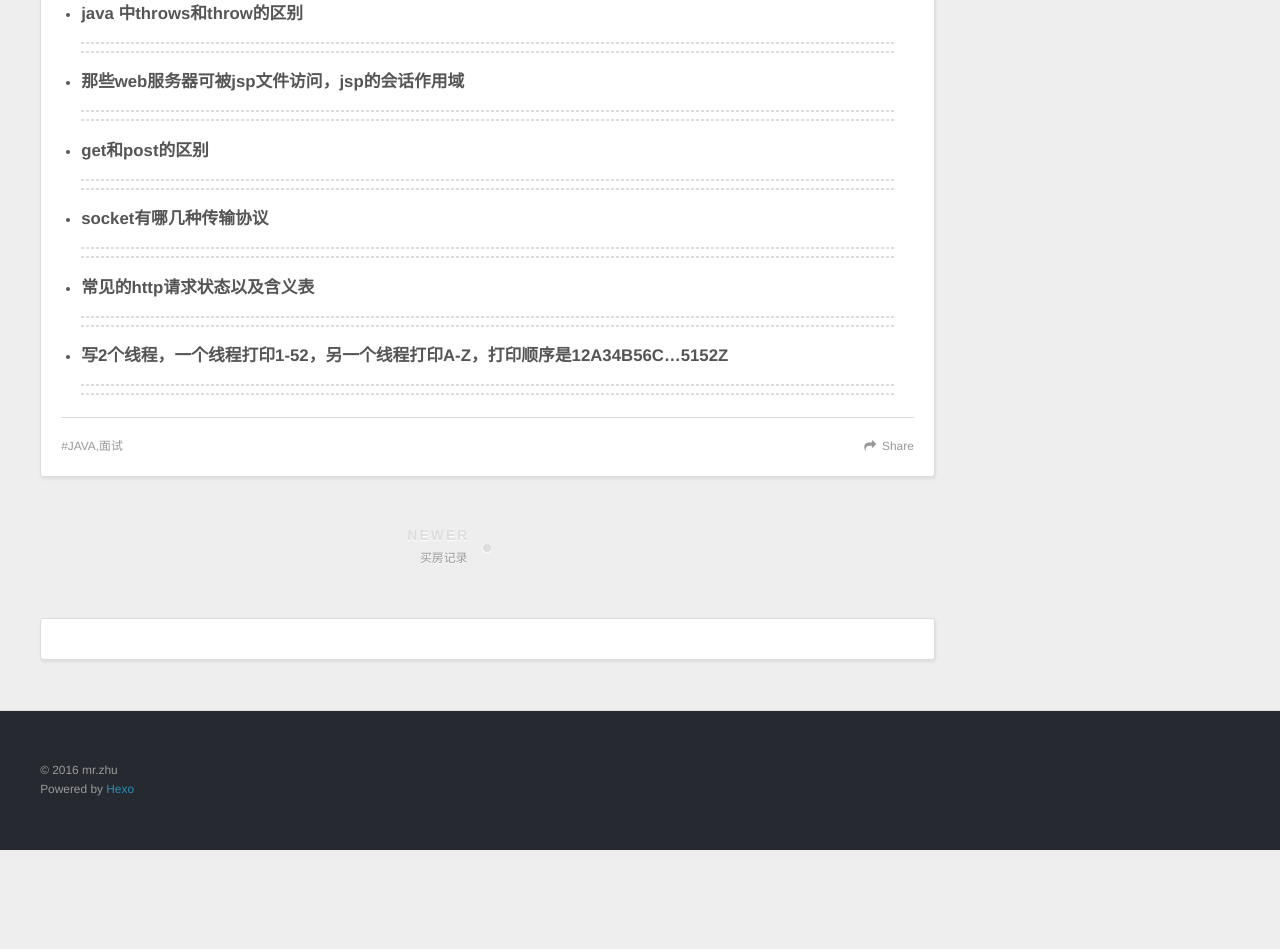
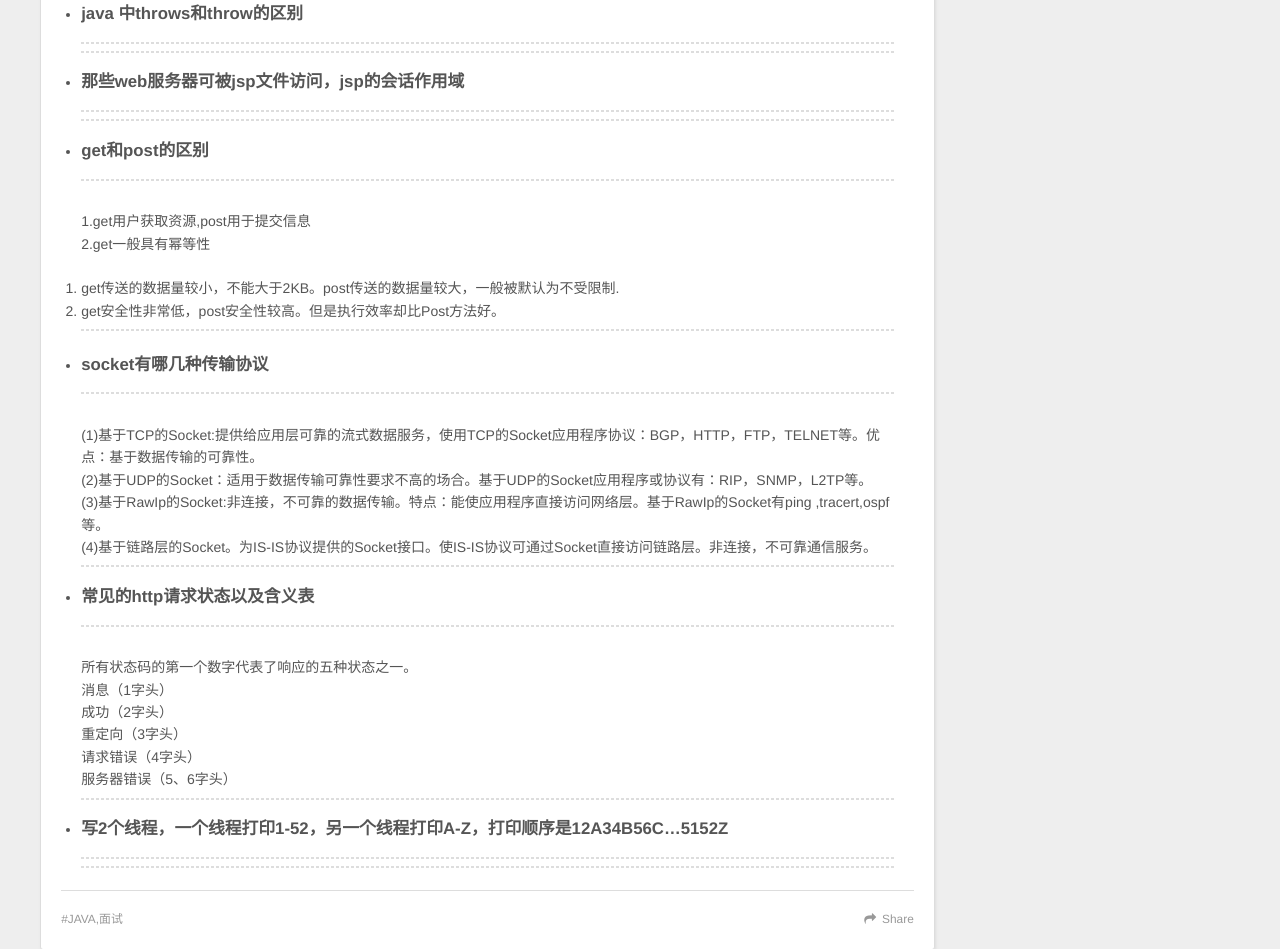
Before and after one commit to mrzhugit/mrzhugit.github.io, a plain HTML site: page 2016/01/06/interview-subject/index.html in a window 1280 px wide. Shown: the part 4522-5471 px from the top of the page. Before the commit the page ends 5372 px from the top, so only its background shows below. Drawn offline with nearby package versions, Linux system fonts and the light colour scheme; a script that the page names is missing.

Commit message:
Site updated: 2016-02-01 22:04:51

```diff
--- a/2016/01/06/interview-subject/index.html
+++ b/2016/01/06/interview-subject/index.html
@@ -15,7 +15,7 @@ thread类与Runnable接口的区别1.Thread和Runnable都可以实现多线程2.
 <meta property="og:description" content="之前同事换工作,参加数家公司互联网公司的面试后整理出一份面试题目集合,并将文档送我备用.源文档仅包含题目,近期整理相关答案分享到blog上,供大家一起参考.
 
 thread类与Runnable接口的区别1.Thread和Runnable都可以实现多线程2.Thread是类，而Runnable是接口，这就是类和接口区别，类只能继承一次，而接口可以实现多个接口。3.Thread实现Runnable接口">
-<meta property="og:updated_time" content="2016-01-22T10:45:46.000Z">
+<meta property="og:updated_time" content="2016-02-01T14:04:34.000Z">
 <meta name="twitter:card" content="summary">
 <meta name="twitter:title" content="JAVA面试题解">
 <meta name="twitter:description" content="之前同事换工作,参加数家公司互联网公司的面试后整理出一份面试题目集合,并将文档送我备用.源文档仅包含题目,近期整理相关答案分享到blog上,供大家一起参考.
@@ -139,9 +139,15 @@ thread类与Runnable接口的区别1.Thread和Runnable都可以实现多线程2.
 <li><h4 id="servlet_u7684_u5DE5_u4F5C_u539F_u7406"><a href="#servlet_u7684_u5DE5_u4F5C_u539F_u7406" class="headerlink" title="servlet的工作原理"></a>servlet的工作原理</h4><hr><hr></li>
 <li><h4 id="java__u4E2Dthrows_u548Cthrow_u7684_u533A_u522B"><a href="#java__u4E2Dthrows_u548Cthrow_u7684_u533A_u522B" class="headerlink" title="java 中throws和throw的区别"></a>java 中throws和throw的区别</h4><hr><hr></li>
 <li><h4 id="u90A3_u4E9Bweb_u670D_u52A1_u5668_u53EF_u88ABjsp_u6587_u4EF6_u8BBF_u95EE_uFF0Cjsp_u7684_u4F1A_u8BDD_u4F5C_u7528_u57DF"><a href="#u90A3_u4E9Bweb_u670D_u52A1_u5668_u53EF_u88ABjsp_u6587_u4EF6_u8BBF_u95EE_uFF0Cjsp_u7684_u4F1A_u8BDD_u4F5C_u7528_u57DF" class="headerlink" title="那些web服务器可被jsp文件访问，jsp的会话作用域"></a>那些web服务器可被jsp文件访问，jsp的会话作用域</h4><hr><hr></li>
-<li><h4 id="get_u548Cpost_u7684_u533A_u522B"><a href="#get_u548Cpost_u7684_u533A_u522B" class="headerlink" title="get和post的区别"></a>get和post的区别</h4><hr><hr></li>
-<li><h4 id="socket_u6709_u54EA_u51E0_u79CD_u4F20_u8F93_u534F_u8BAE"><a href="#socket_u6709_u54EA_u51E0_u79CD_u4F20_u8F93_u534F_u8BAE" class="headerlink" title="socket有哪几种传输协议"></a>socket有哪几种传输协议</h4><hr><hr></li>
-<li><h4 id="u5E38_u89C1_u7684http_u8BF7_u6C42_u72B6_u6001_u4EE5_u53CA_u542B_u4E49_u8868"><a href="#u5E38_u89C1_u7684http_u8BF7_u6C42_u72B6_u6001_u4EE5_u53CA_u542B_u4E49_u8868" class="headerlink" title="常见的http请求状态以及含义表"></a>常见的http请求状态以及含义表</h4><hr><hr></li>
+<li><h4 id="get_u548Cpost_u7684_u533A_u522B"><a href="#get_u548Cpost_u7684_u533A_u522B" class="headerlink" title="get和post的区别"></a>get和post的区别</h4><hr><br>1.get用户获取资源,post用于提交信息<br>2.get一般具有幂等性</li>
+</ul>
+<ol>
+<li>get传送的数据量较小，不能大于2KB。post传送的数据量较大，一般被默认为不受限制.</li>
+<li>get安全性非常低，post安全性较高。但是执行效率却比Post方法好。<hr></li>
+</ol>
+<ul>
+<li><h4 id="socket_u6709_u54EA_u51E0_u79CD_u4F20_u8F93_u534F_u8BAE"><a href="#socket_u6709_u54EA_u51E0_u79CD_u4F20_u8F93_u534F_u8BAE" class="headerlink" title="socket有哪几种传输协议"></a>socket有哪几种传输协议</h4><hr><br>(1)基于TCP的Socket:提供给应用层可靠的流式数据服务，使用TCP的Socket应用程序协议：BGP，HTTP，FTP，TELNET等。优点：基于数据传输的可靠性。<br>(2)基于UDP的Socket：适用于数据传输可靠性要求不高的场合。基于UDP的Socket应用程序或协议有：RIP，SNMP，L2TP等。<br>(3)基于RawIp的Socket:非连接，不可靠的数据传输。特点：能使应用程序直接访问网络层。基于RawIp的Socket有ping ,tracert,ospf等。<br>(4)基于链路层的Socket。为IS-IS协议提供的Socket接口。使IS-IS协议可通过Socket直接访问链路层。非连接，不可靠通信服务。<hr></li>
+<li><h4 id="u5E38_u89C1_u7684http_u8BF7_u6C42_u72B6_u6001_u4EE5_u53CA_u542B_u4E49_u8868"><a href="#u5E38_u89C1_u7684http_u8BF7_u6C42_u72B6_u6001_u4EE5_u53CA_u542B_u4E49_u8868" class="headerlink" title="常见的http请求状态以及含义表"></a>常见的http请求状态以及含义表</h4><hr><br>所有状态码的第一个数字代表了响应的五种状态之一。<br>消息（1字头）<br>成功（2字头）<br>重定向（3字头）<br>请求错误（4字头）<br>服务器错误（5、6字头）<hr></li>
 <li><h4 id="u51992_u4E2A_u7EBF_u7A0B_uFF0C_u4E00_u4E2A_u7EBF_u7A0B_u6253_u53701-52_uFF0C_u53E6_u4E00_u4E2A_u7EBF_u7A0B_u6253_u5370A-Z_uFF0C_u6253_u5370_u987A_u5E8F_u662F12A34B56C_u20265152Z"><a href="#u51992_u4E2A_u7EBF_u7A0B_uFF0C_u4E00_u4E2A_u7EBF_u7A0B_u6253_u53701-52_uFF0C_u53E6_u4E00_u4E2A_u7EBF_u7A0B_u6253_u5370A-Z_uFF0C_u6253_u5370_u987A_u5E8F_u662F12A34B56C_u20265152Z" class="headerlink" title="写2个线程，一个线程打印1-52，另一个线程打印A-Z，打印顺序是12A34B56C…5152Z"></a>写2个线程，一个线程打印1-52，另一个线程打印A-Z，打印顺序是12A34B56C…5152Z</h4><hr><hr>
 </li>
 </ul>
```
Also changed, not shown: index.html (+9 -3 lines).
